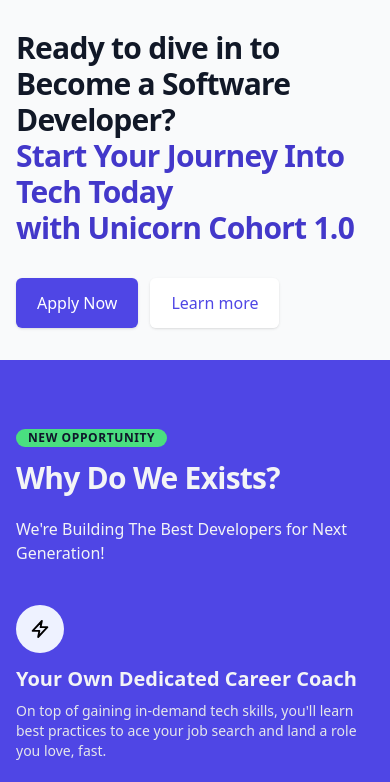
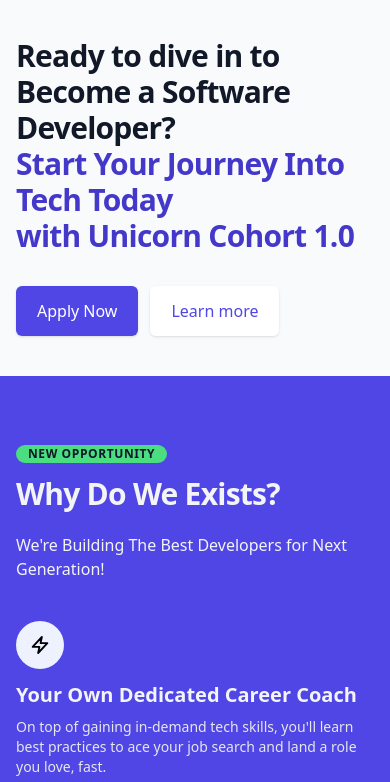
Before and after one commit to 0xrotense/unicorn-dev-net, a website: page src/index.html in a window 390 px wide. Shown: the part 924-1706 px from the top of the page. Drawn offline with nearby package versions, Linux system fonts and the light colour scheme; files that its build step writes are made by us from their sources.

Commit message:
updated hero

```diff
--- a/src/index.html
+++ b/src/index.html
@@ -155,7 +155,7 @@
 </header>
 <main>
 <div class="bg-gray-50">
-    <div class="max-w-7xl mx-auto py-8 px-4 sm:px-6 lg:py-14 lg:px-8 lg:flex lg:items-center lg:justify-between">
+    <div class="max-w-7xl mx-auto py-10 px-4 sm:px-6 lg:py-14 lg:px-8 lg:flex lg:items-center lg:justify-between">
       <h2 class="text-3xl font-extrabold tracking-tight text-gray-900 sm:text-4xl">
         <span class="block">Ready to dive in to Become a Software Developer?</span>
         <span class="text-indigo-700">Start Your Journey Into Tech Today <br>with Unicorn Cohort 1.0</span>
```
